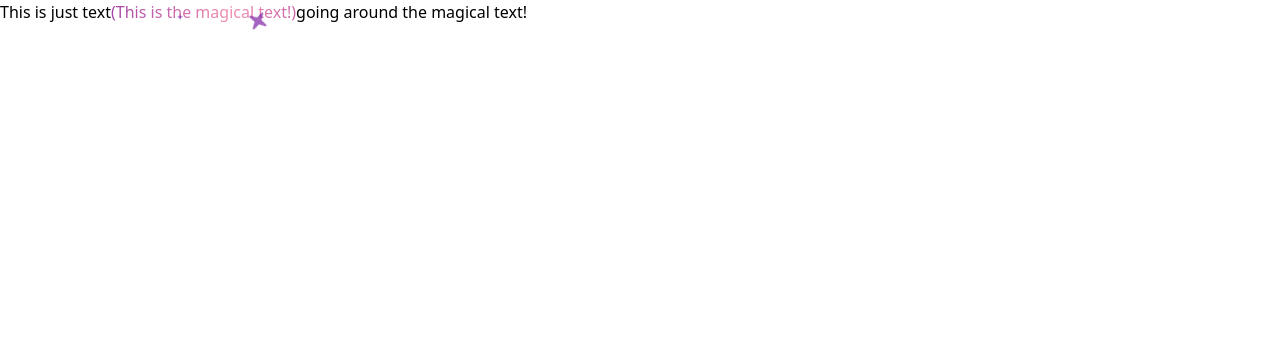
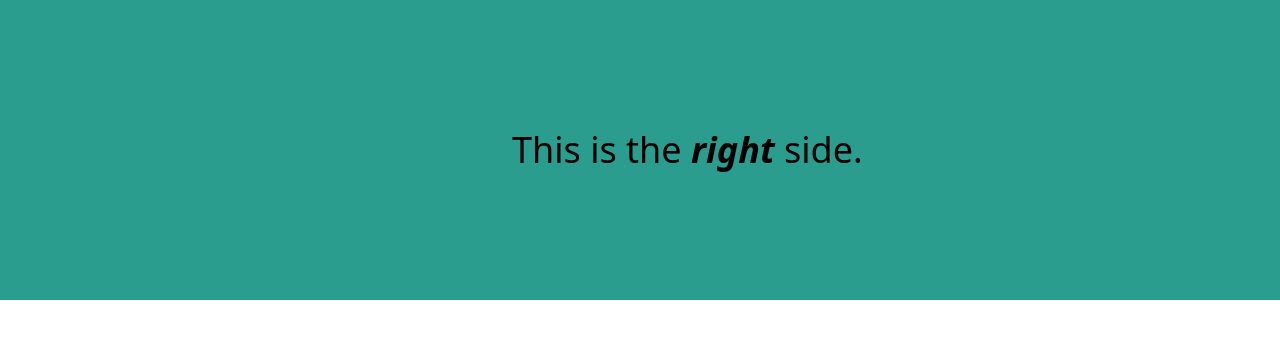
Before and after one commit to b-x-wu/hyperplexed-components, a React app: page / in a window 1280 px wide. Shown: the top 338 px of the page. Built offline with nearby package versions, Linux system fonts and the light colour scheme.

Commit message:
feat: add super header slider

```diff
--- /dev/null
+++ b/components/superHeaderSlider.tsx
@@ -0,0 +1,49 @@
+import React, { useState } from 'react'
+
+interface SuperHeaderSliderProps {
+    leftChildren?: React.ReactNode | string
+    rightChildren?: React.ReactNode | string
+    fullWidth?: string
+    fullHeight?: string
+    leftBackgroundColor?: string
+    rightBackgroundColor?: string
+}
+
+interface SliderSideProps {
+    fullWidth: string
+    children: React.ReactNode | string
+    zIndex: number
+    backgroundColor: string
+    width?: number
+}
+
+const SliderSide = ({ children, zIndex, backgroundColor, width, fullWidth }: SliderSideProps) => {
+    return (
+        <div className={`h-full w-[${width == null ? '100%' : `${width}px`}] grid place-items-center overflow-hidden absolute z-[${zIndex}] bg-[${backgroundColor}]`}>
+            <div className={`w-[calc(${fullWidth}*0.8)] mx-[calc(${fullWidth}*0.1)]`}>{children}</div>
+        </div>
+    )
+}
+
+export const SuperHeaderSlider = ({
+    leftBackgroundColor = '#264653',
+    rightBackgroundColor = '#2a9d8f',
+    fullWidth = '100vw',
+    fullHeight = '100vh',
+    leftChildren,
+    rightChildren
+}: SuperHeaderSliderProps) => {
+    const [leftSideWidth, setLeftSideWidth] = useState<number>(0)
+
+    const handleHover: React.MouseEventHandler = (event) => {
+        event.preventDefault()
+        setLeftSideWidth(event.nativeEvent.offsetX)
+    }
+
+    return (
+        <div className={`w-[${fullWidth}] h-[${fullHeight}] bg-blue-200 relative`} onMouseMove={handleHover}>
+            <SliderSide children={leftChildren} backgroundColor={leftBackgroundColor} zIndex={2} width={leftSideWidth} fullWidth={fullWidth} />
+            <SliderSide children={rightChildren} backgroundColor={rightBackgroundColor} zIndex={0} fullWidth={fullWidth} />
+        </div>
+    )
+}
--- a/src/index.tsx
+++ b/src/index.tsx
@@ -1,15 +1,27 @@
 import React from 'react'
 import { createRoot } from 'react-dom/client'
-import { MagicalText } from '../components/magicalText'
+import { SuperHeaderSlider } from '../components/superHeaderSlider'
 
 const App = () => {
+    const leftChildren = (
+        <div className='ml-96 text-4xl'>
+            This is the <span className='font-bold italic'>left</span> side.
+        </div>
+    )
+
+    const rightChildren = (
+        <div className='ml-96 text-4xl'>
+            This is the <span className='font-bold italic'>right</span> side.
+        </div>
+    )
+
     return (
         <>
-            This is just text
-            <MagicalText>
-                (This is the magical text!)
-            </MagicalText>
-            going around the magical text!
+            <SuperHeaderSlider
+                leftChildren={leftChildren}
+                rightChildren={rightChildren}
+                fullHeight='300px'
+            />
         </>
     )
 }
```
